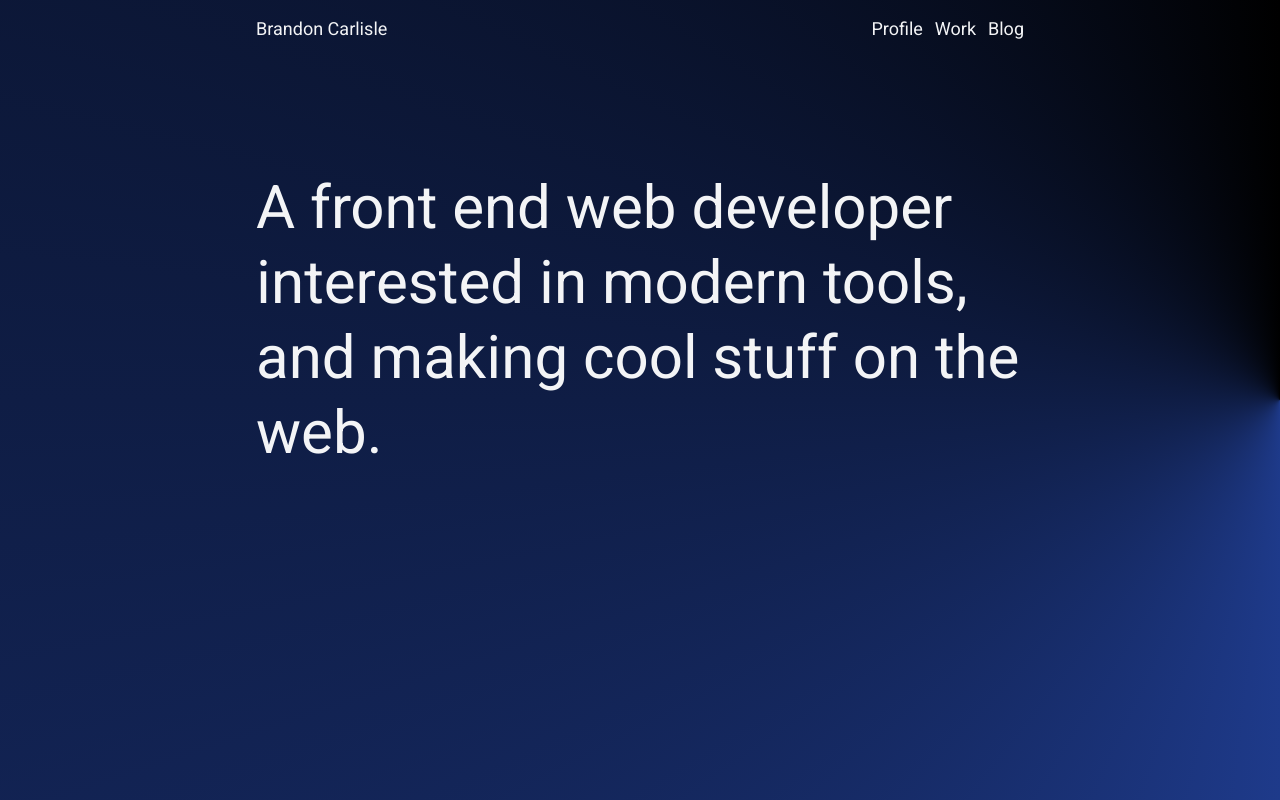
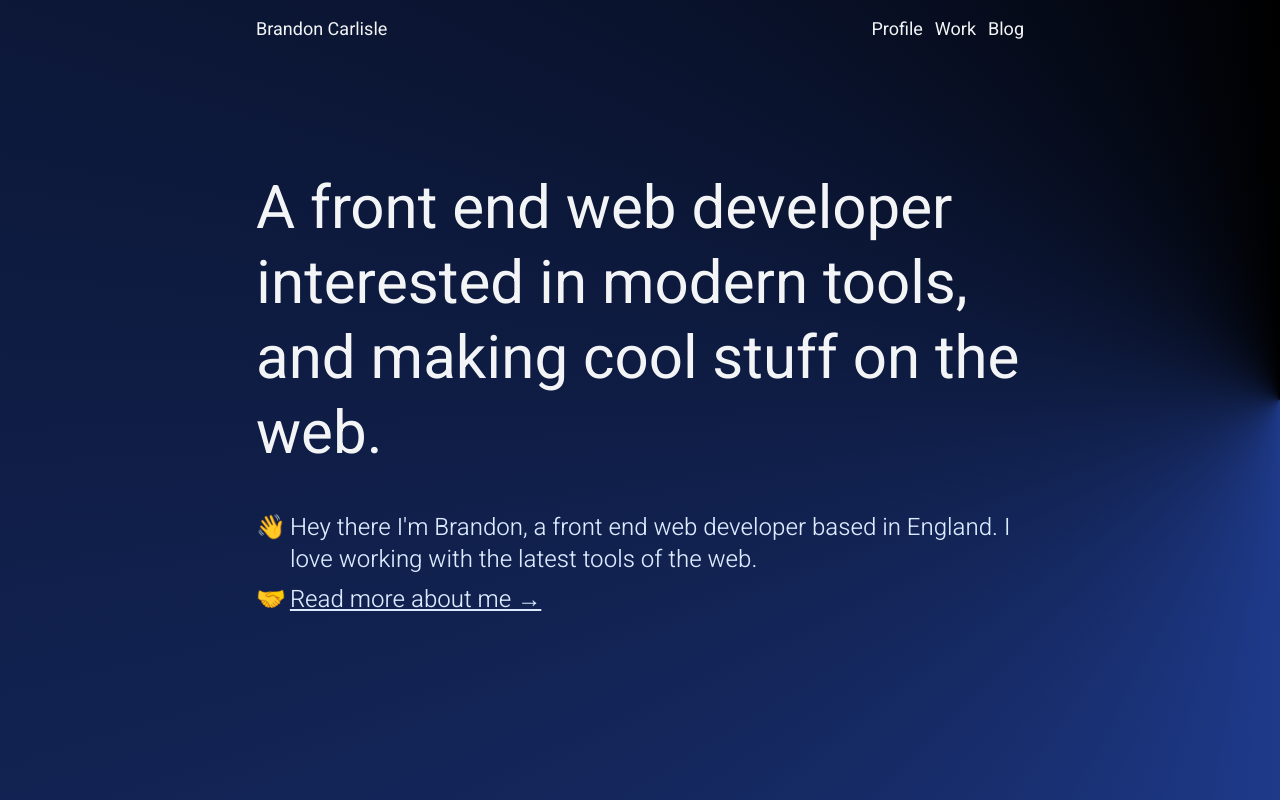
Before and after one commit to brandon-carlisle/portfolio, a Next.js app: page / in a window 1280 px wide. Built offline with nearby package versions, Linux system fonts and the light colour scheme.

Commit message:
added other pages

```diff
--- /dev/null
+++ b/pages/blog.js
@@ -0,0 +1,21 @@
+import Head from 'next/head';
+import Link from 'next/link';
+
+function Blog() {
+  return (
+    <>
+      <Head>
+        <title>Brandon Carlisle | Web Developer</title>
+
+        <meta name="viewport" content="width=device-width, initial-scale=1" />
+        <link rel="icon" href="/favicon.ico" />
+      </Head>
+
+      <section>
+        <h1>Blog Section</h1>
+      </section>
+    </>
+  );
+}
+
+export default Blog;
--- a/pages/index.js
+++ b/pages/index.js
@@ -1,4 +1,5 @@
 import Head from 'next/head';
+import Link from 'next/link';
 
 function Home() {
   return (
@@ -10,13 +11,26 @@ function Home() {
         <link rel="icon" href="/favicon.ico" />
       </Head>
 
-      <section className="relative">
-        <header>
-          <h1 className="font-semi-bold text-6xl leading-tight">
-            A front end web developer interested in modern tools, and making
-            cool stuff on the web.
-          </h1>
-        </header>
+      <section>
+        <h1 className="font-semi-bold mb-10 text-6xl leading-tight">
+          A front end web developer interested in modern tools, and making cool
+          stuff on the web.
+        </h1>
+
+        <div className="mb-2 flex gap-1 text-2xl">
+          <span>👋</span>
+          <p className="text-2xl font-light text-blue-100">
+            Hey there I&apos;m Brandon, a front end web developer based in
+            England. I love working with the latest tools of the web.
+          </p>
+        </div>
+
+        <div className="flex gap-1 text-2xl">
+          <span>🤝</span>
+          <p className="text-2xl font-light text-blue-100 underline">
+            <Link href="/profile">Read more about me &rarr;</Link>
+          </p>
+        </div>
       </section>
     </>
   );
--- /dev/null
+++ b/pages/profile.js
@@ -0,0 +1,21 @@
+import Head from 'next/head';
+import Link from 'next/link';
+
+function Profile() {
+  return (
+    <>
+      <Head>
+        <title>Brandon Carlisle | Web Developer</title>
+
+        <meta name="viewport" content="width=device-width, initial-scale=1" />
+        <link rel="icon" href="/favicon.ico" />
+      </Head>
+
+      <section>
+        <h1>Profile Section</h1>
+      </section>
+    </>
+  );
+}
+
+export default Profile;
--- /dev/null
+++ b/pages/work.js
@@ -0,0 +1,21 @@
+import Head from 'next/head';
+import Link from 'next/link';
+
+function Work() {
+  return (
+    <>
+      <Head>
+        <title>Brandon Carlisle | Web Developer</title>
+
+        <meta name="viewport" content="width=device-width, initial-scale=1" />
+        <link rel="icon" href="/favicon.ico" />
+      </Head>
+
+      <section>
+        <h1>Work Section</h1>
+      </section>
+    </>
+  );
+}
+
+export default Work;
```
